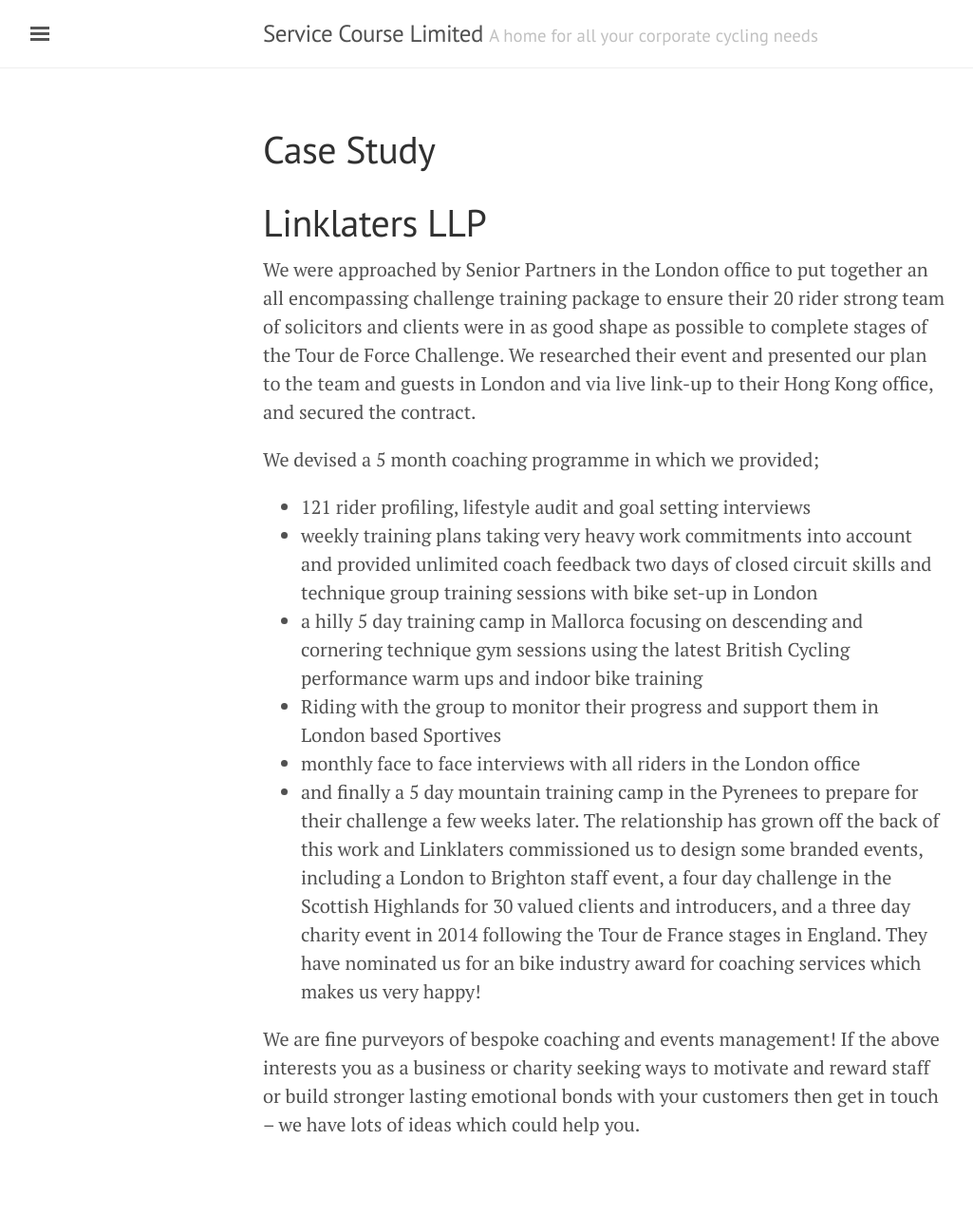
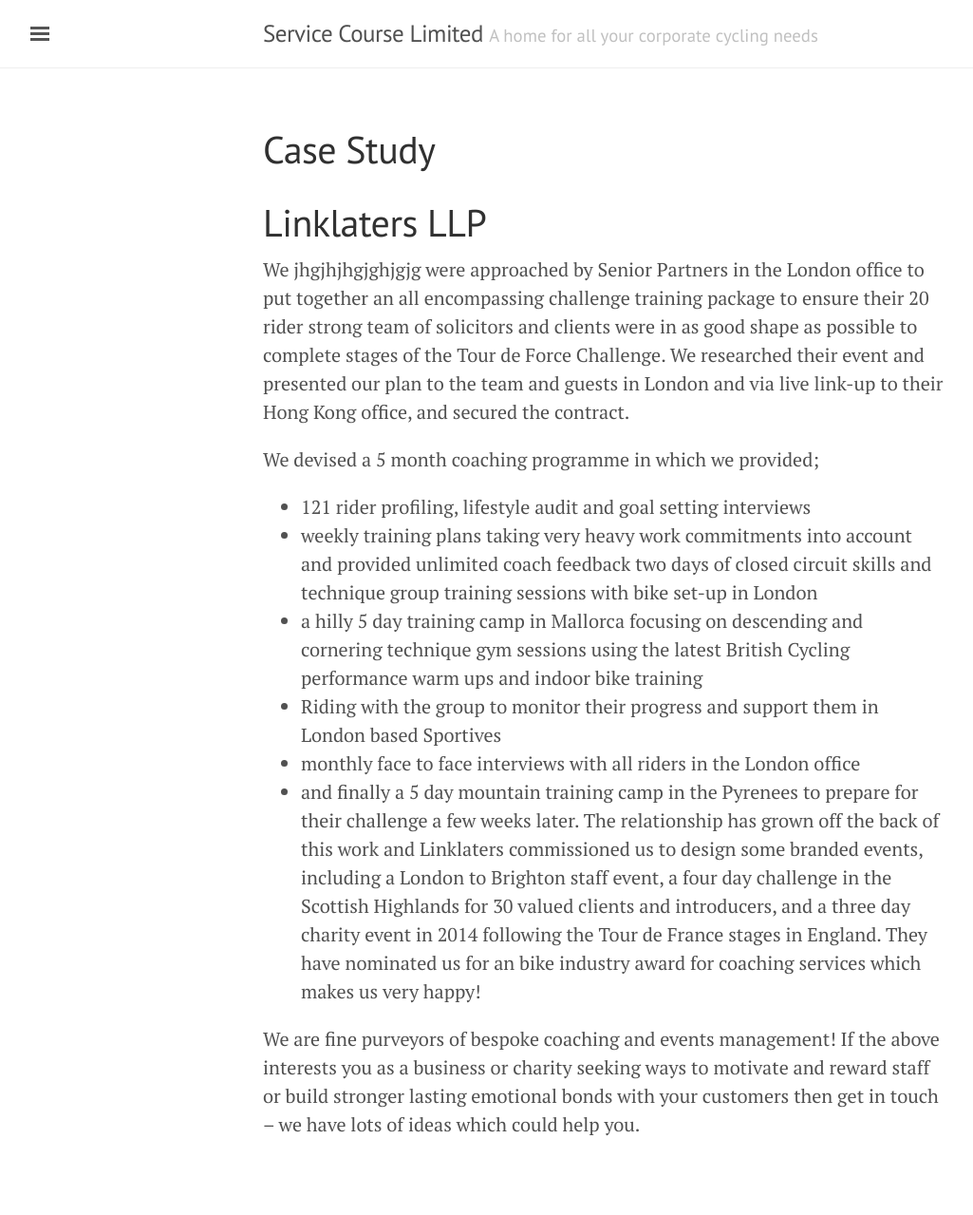
Before and after one commit to brynleydavies/brynleydavies.github.io, a Jekyll site: the page built from _pages/clients-case-study.md, in a window 1280 px wide. Shown: the whole page at 95% size, without its empty margins (3-1028 px from the left). Built offline with Jekyll 4.4.1, drawn with Linux system fonts in a browser that asks for light colours.

Commit message:
Updated clients-case-study.md

```diff
--- a/_pages/clients-case-study.md
+++ b/_pages/clients-case-study.md
@@ -1,14 +1,17 @@
 ---
 layout: page
 title: Case Study
-published: true
+published:
+  - true
+  - "true"
 nav: main
-num: 05
-permalink: /clients-case-study/
+num: 5
+permalink: "/clients-case-study/"
 ---
+
 #Linklaters LLP
 
-We were approached by Senior Partners in the London office to put together an all encompassing challenge training package to ensure their 20 rider strong team of solicitors and clients were in as good shape as possible to complete stages of the Tour de Force Challenge. We researched their event and presented our plan to the team and guests in London and via live link-up to their Hong Kong office, and secured the contract.
+We jhgjhjhgjghjgjg were approached by Senior Partners in the London office to put together an all encompassing challenge training package to ensure their 20 rider strong team of solicitors and clients were in as good shape as possible to complete stages of the Tour de Force Challenge. We researched their event and presented our plan to the team and guests in London and via live link-up to their Hong Kong office, and secured the contract.
 
 We devised a 5 month coaching programme in which we provided;
 
```
